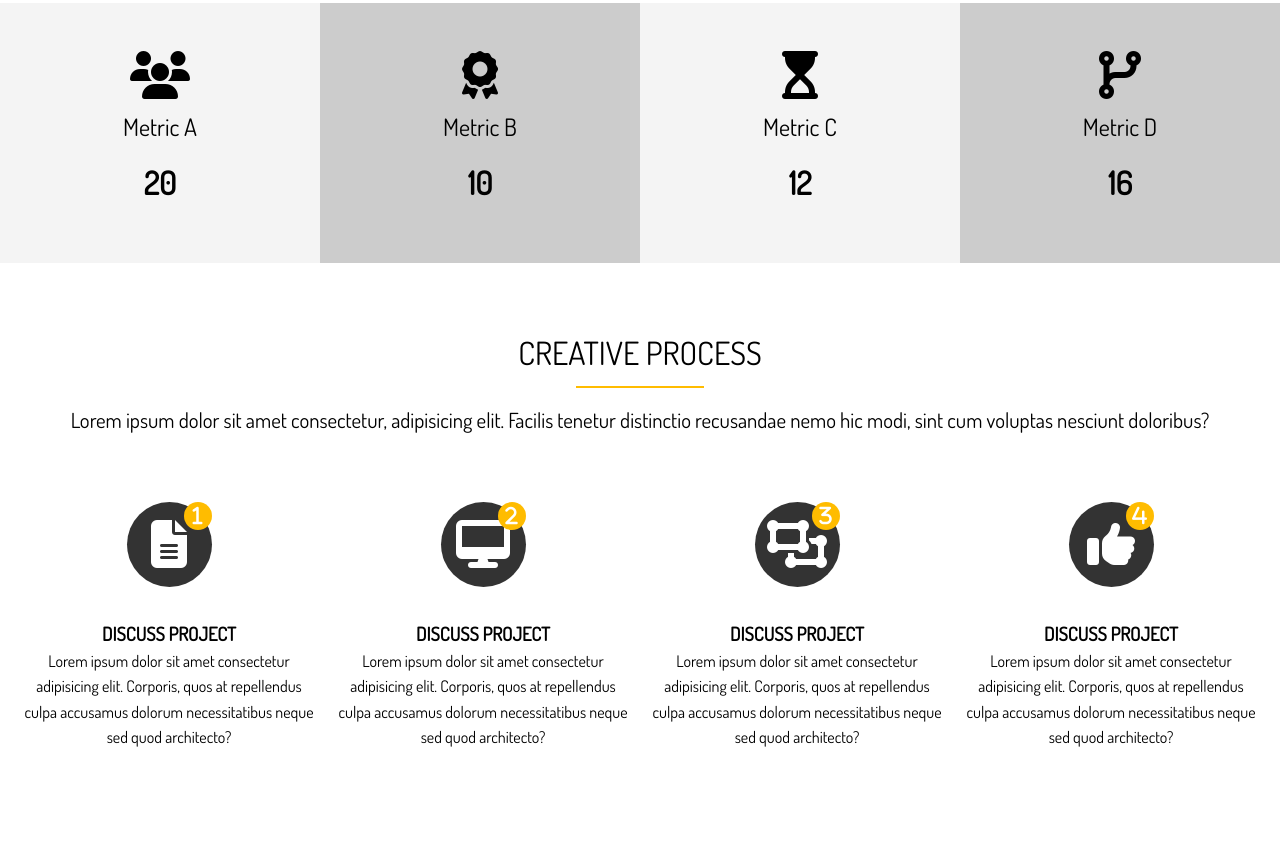
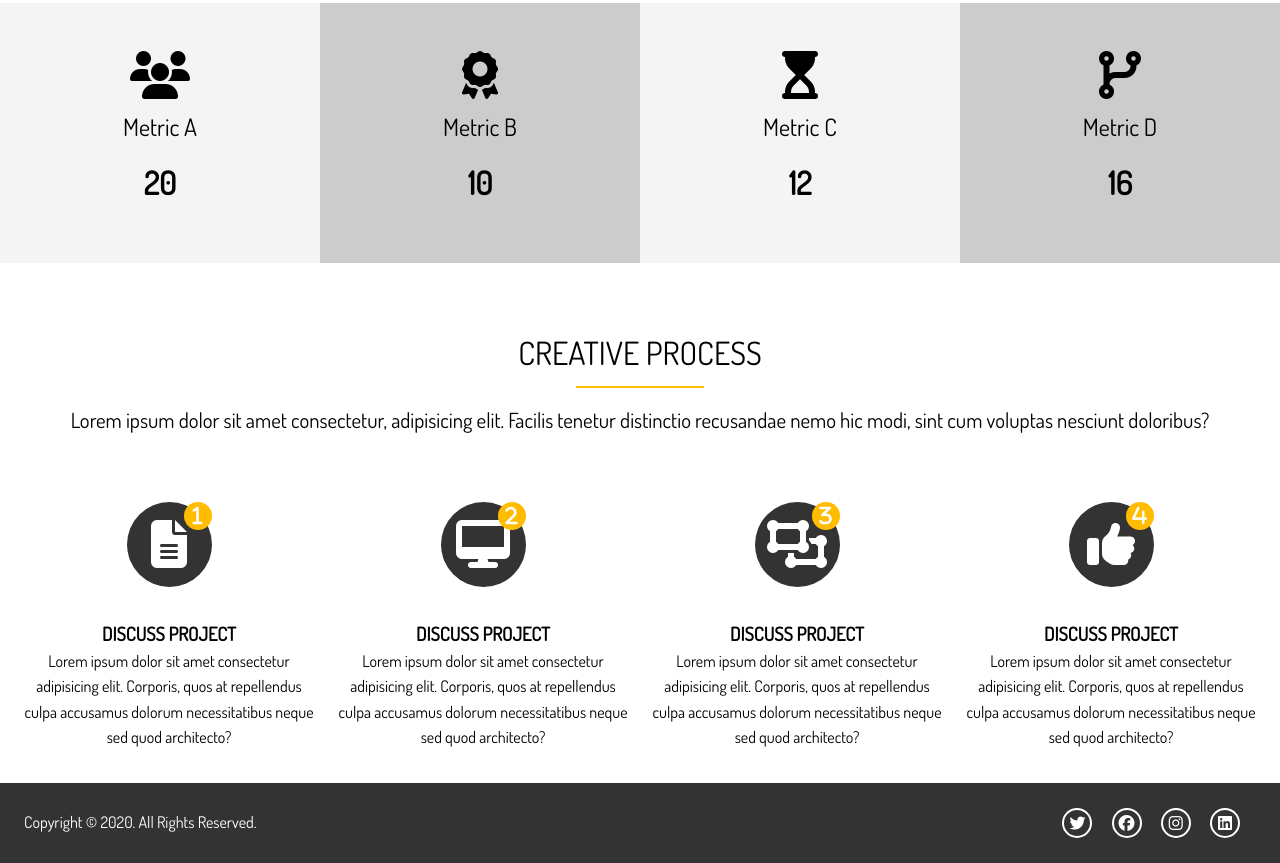
Before and after one commit to msseeley/Portfolio_Template, a website: page dist/index.html in a window 1280 px wide. Shown: the part 1222-2085 px from the top of the page. Before the commit the page ends 2005 px from the top, so only its background shows below. Drawn offline with Linux system fonts and the light colour scheme.

Commit message:
footer style copy and style

```diff
--- a/scss/main.scss
+++ b/scss/main.scss
@@ -191,6 +191,35 @@
         transition: all 1s;
       }
     }
+  }
+}
+
+// FOOTER
+
+#main-footer{
+  background:$dark-color;
+  color: #fff;
+  height: 5rem;
+
+  .footer-content{
+    display: flex;
+    justify-content: space-between;
+    height: 5rem;
+    align-items: center;
+
+    .social .fab{
+      margin-right: 1rem;
+      border: 2px #ffff solid;
+      border-radius:50%;
+      height: 30px;
+      width: 30px;
+      line-height: 26px;
+      text-align: center;
+
+      &:hover{
+        background: $main-color;
+      }
+    }
 
   }
 }
```
Also changed, not shown: dist/css/main.css, dist/index.html.
